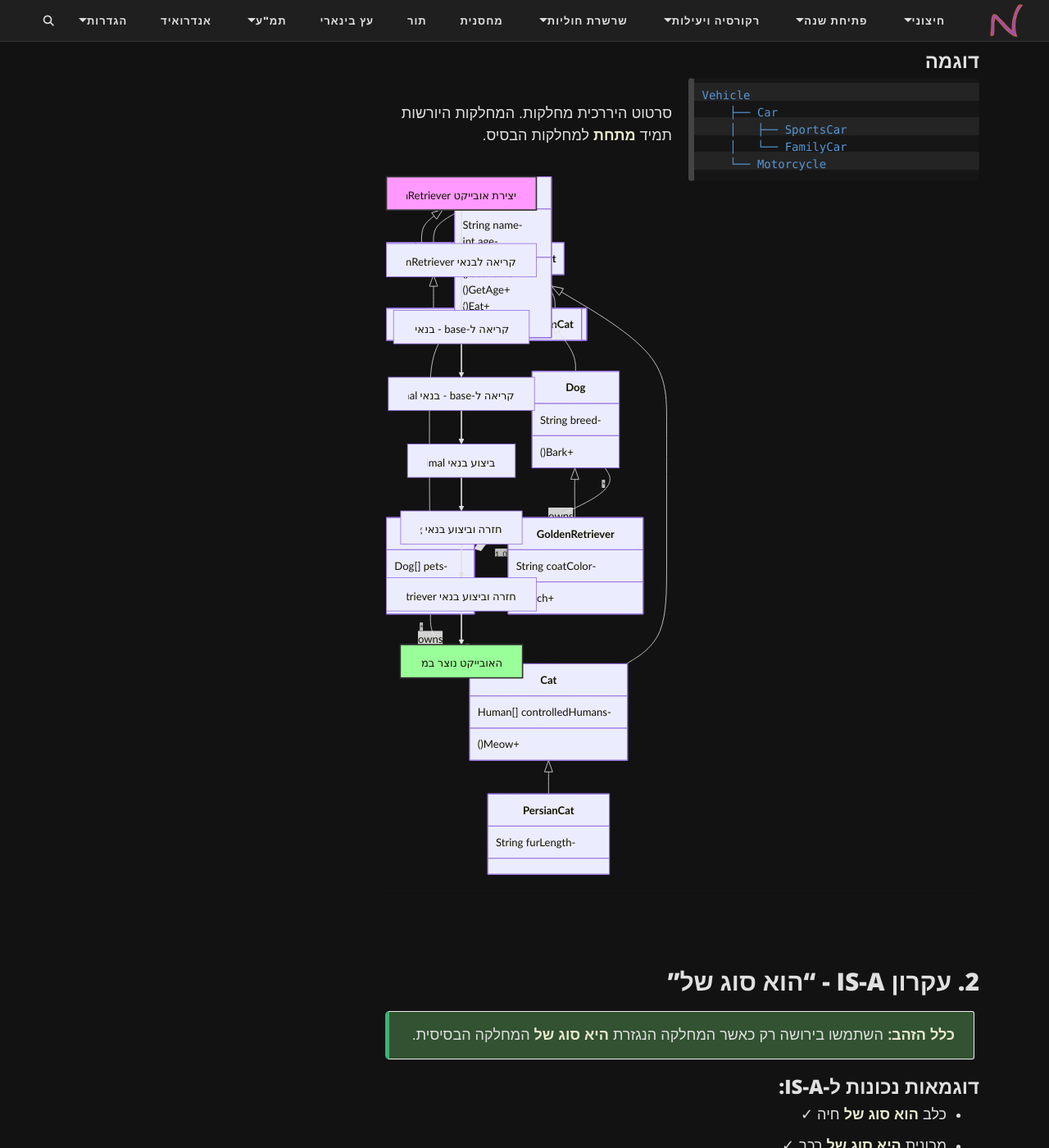
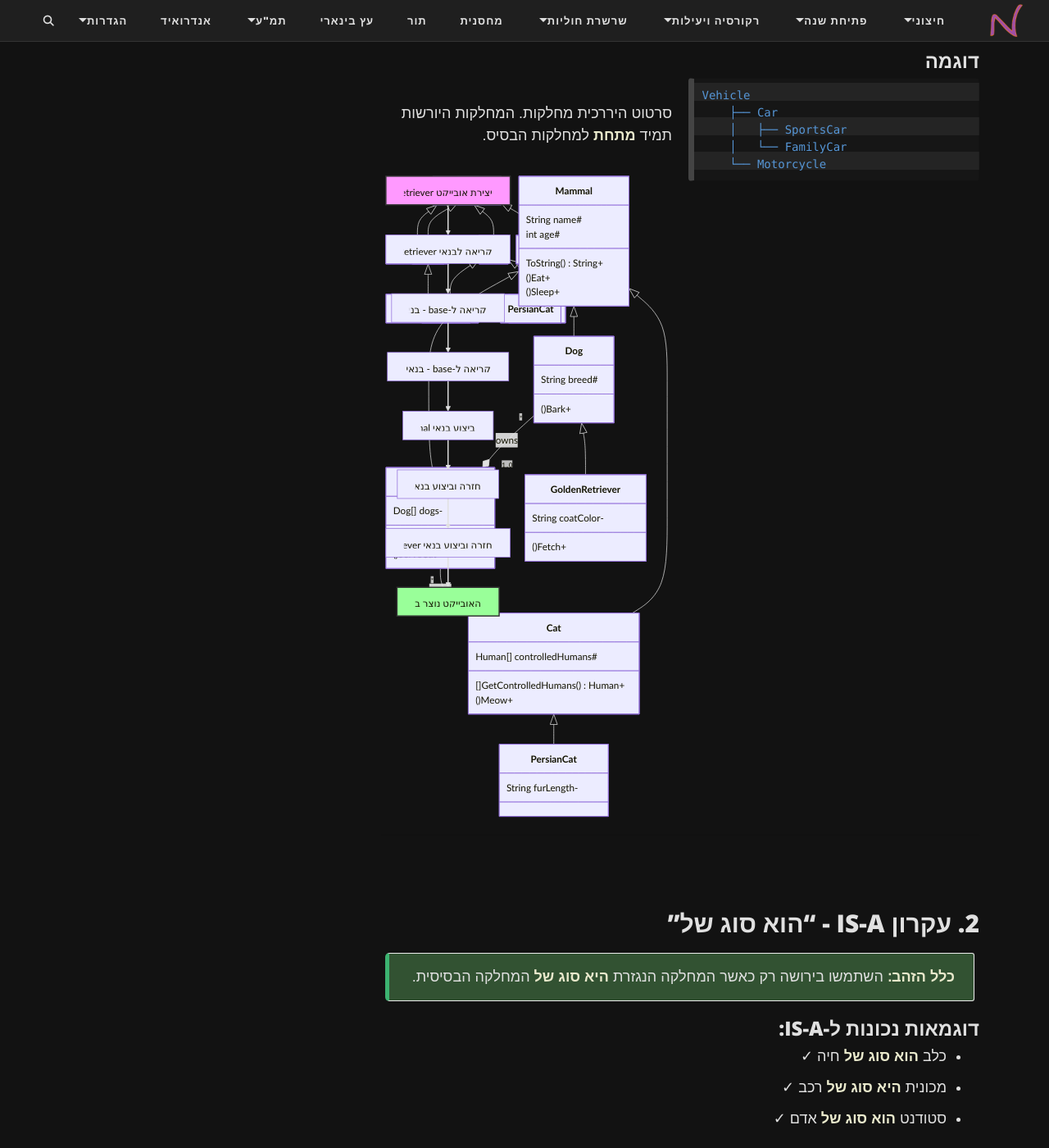
Before and after one commit to 3strategy/BeautifulMivney, a Jekyll site: the page built from oop/01inheritc.md, in a window 1280 px wide and 1400 px high, scrolled down 684 px. Shown: the whole window at 82% size. Built offline with Jekyll 4.4.1, drawn with Linux system fonts in a browser that asks for light colours; comment, search, counter and statistics services are not loaded.

Commit message:
update to the classes in inheritc

````diff
--- a/oop/01inheritc.md
+++ b/oop/01inheritc.md
@@ -115,30 +115,30 @@
     Human --|> Mammal
     Dog --|> Mammal
     Cat --|> Mammal
+    Cat "1" *-- "*" Human : owns
+    Human "0..1" *-- "*" Dog : owns
     GoldenRetriever --|> Dog
     PersianCat --|> Cat
 
-    Cat "1" *-- "*" Human : owns
-    Human "0..1" *-- "*" Dog : owns
-
     class Mammal {
-        -String name
-        -int age
-        +GetName()
-        +GetAge()
+        #String name
+        #int age
+        +ToString() String
         +Eat()
         +Sleep()
     }
     class Human {
-        -Dog[] pets
+        -Dog[] dogs
+        +GetDogs() Dog[]
         +ServeCat()
     }
     class Cat {
-        -Human[] controlledHumans
+        #Human[] controlledHumans
+        +GetControlledHumans() Human[]
         +Meow()
     }
     class Dog {
-        -String breed
+        #String breed
         +Bark()
     }
     class PersianCat {
@@ -148,7 +148,6 @@
         -String coatColor
         +Fetch()
     }
-
 </div>
 </details>
 
@@ -159,67 +158,56 @@
 ```csharp
 public class Mammal
 {
-    private string name;
-    private int age;
+    protected string name;
+    protected int age;
 
     public Mammal(string name, int age)
     {
         this.name = name;
         this.age = age;
-        Console.WriteLine("Mammal constructor called");
     }
 
-    public string GetName() => name;
-    public int GetAge() => age;
-
-    // Methods
-    public void Eat() => Console.WriteLine($"{name} is eating");
-    public void Sleep() => Console.WriteLine($"{name} is sleeping");
+    public override string ToString() => $"{name} (Age: {age})";
+    public void Eat() => Console.WriteLine($"{this} is eating");
+    public void Sleep() => Console.WriteLine($"{this} is sleeping");
 }
 
 public class Dog : Mammal
 {
-    private string breed;
+    protected string breed;
 
     public Dog(string name, int age, string breed) : base(name, age)
     {
         this.breed = breed;
-        Console.WriteLine("Dog constructor called");
     }
 
-    public string GetBreed() => breed;
-
-    public void Bark() => Console.WriteLine($"{GetName()} is barking: Woof!");
+    public void Bark() => Console.WriteLine($"{this} is barking: Woof!");
 }
 
 public class Human : Mammal
 {
-    private Dog[] pets; // Human can own dogs
+    private Dog[] dogs;
 
     public Human(string name, int age) : base(name, age)
     {
-        this.pets = new Dog[5]; // Fixed size array
-        Console.WriteLine("Human constructor called");
+        dogs = new Dog[5];
     }
 
-    public Dog[] GetPets() => pets;
-
-    public void ServeCat() => Console.WriteLine($"{GetName()} is serving the cat");
+    public Dog[] GetDogs() => dogs;
+    public void ServeCat() => Console.WriteLine($"{this} is serving the cat");
 }
 
 public class Cat : Mammal
 {
-    private Human[] controlledHumans; // Cats own humans!
+    protected Human[] controlledHumans;
 
     public Cat(string name, int age) : base(name, age)
     {
-        this.controlledHumans = new Human[10]; // Fixed size array
-        Console.WriteLine("Cat constructor called");
+        controlledHumans = new Human[10];
     }
 
     public Human[] GetControlledHumans() => controlledHumans;
-
-    public void Meow() => Console.WriteLine($"{GetName()} says: Meow!");
+    public void Meow() => Console.WriteLine($"{this} says: Meow!");
 }
 
 public class PersianCat : Cat
@@ -243,15 +228,10 @@
         : base(name, age, "Golden Retriever")
     {
         this.coatColor = coatColor;
-        Console.WriteLine("GoldenRetriever constructor called");
     }
 
-    public string GetCoatColor() => coatColor;
-
-    public void Fetch() => Console.WriteLine($"{GetName()} is fetching the ball!");
+    public void Fetch() => Console.WriteLine($"{this} is fetching the ball!");
 }
-
-
 ```
 </details>
 ---
````
Also changed, not shown: other parts of oop/01inheritc.md (+0 -3 lines).
